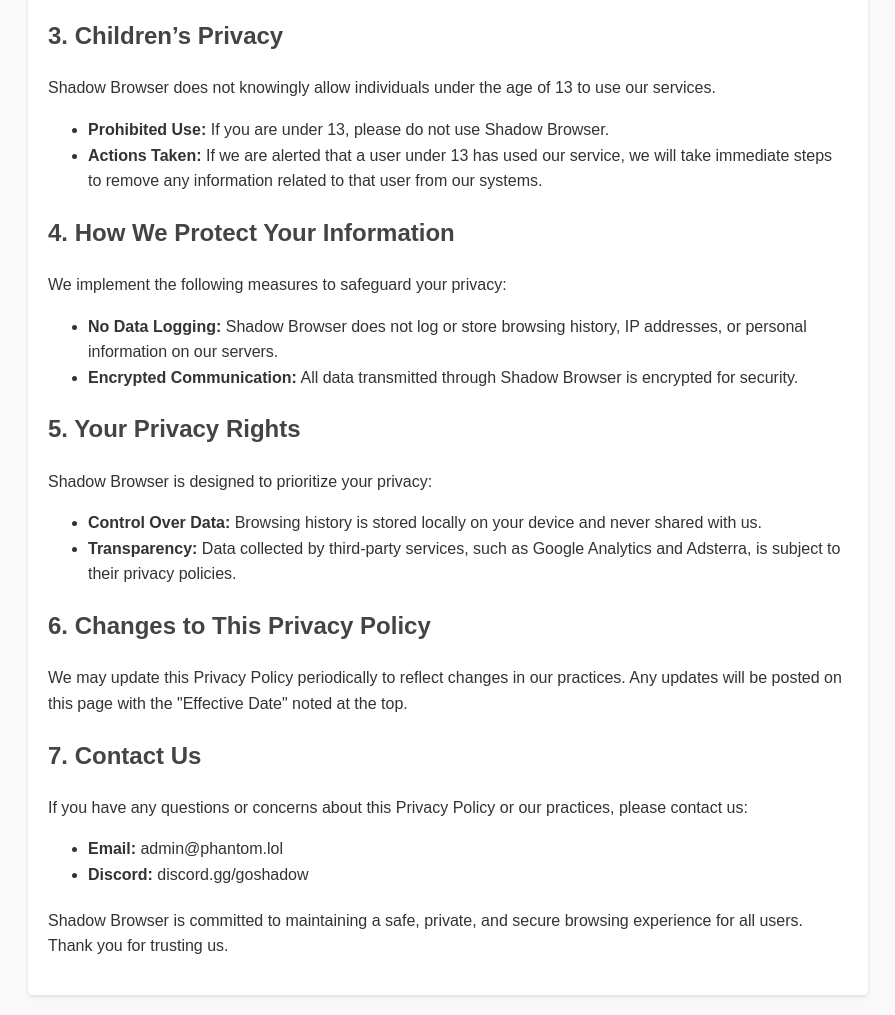
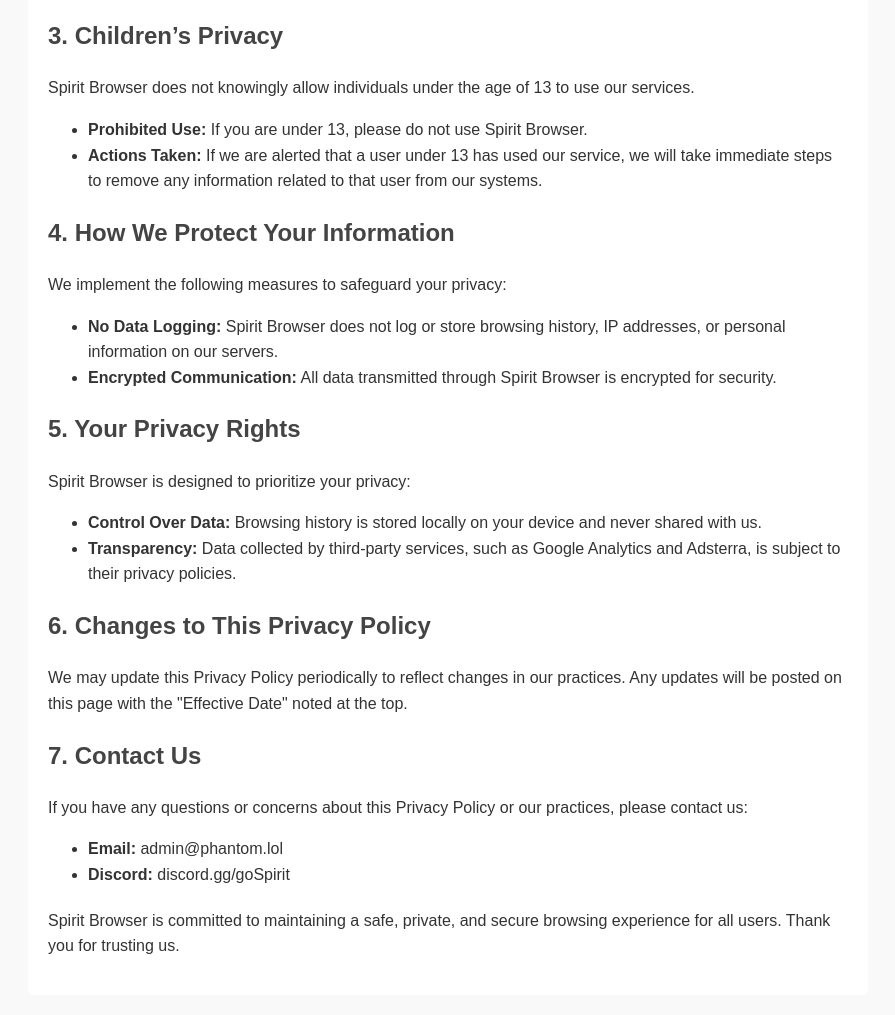
Before and after one commit to Neven12376/Spirit, a website: page public/privacy.html in a window 1280 px wide. Shown: the part 925-1940 px from the top of the page, without its empty margins (192-1087 px from the left). Drawn offline with Linux system fonts and the light colour scheme.

Commit message:
Update privacy.html

```diff
--- a/public/privacy.html
+++ b/public/privacy.html
@@ -3,7 +3,7 @@
 <head>
     <meta charset="UTF-8">
     <meta name="viewport" content="width=device-width, initial-scale=1.0">
-    <title>Privacy Policy - Shadow Browser</title>
+    <title>Privacy Policy - Spirit Browser</title>
     <style>
         body {
             font-family: Arial, sans-serif;
@@ -32,7 +32,7 @@
             background: #fff;
             padding: 20px;
             border-radius: 5px;
-            box-shadow: 0 2px 4px rgba(0, 0, 0, 0.1);
+            box-Spirit: 0 2px 4px rgba(0, 0, 0, 0.1);
         }
         .section {
             margin-bottom: 20px;
@@ -83,10 +83,10 @@
         <div class="section">
             <h2>3. Children’s Privacy</h2>
             <p>
-                Shadow Browser does not knowingly allow individuals under the age of 13 to use our services.
+                Spirit Browser does not knowingly allow individuals under the age of 13 to use our services.
             </p>
             <ul>
-                <li><strong>Prohibited Use:</strong> If you are under 13, please do not use Shadow Browser.</li>
+                <li><strong>Prohibited Use:</strong> If you are under 13, please do not use Spirit Browser.</li>
                 <li><strong>Actions Taken:</strong> If we are alerted that a user under 13 has used our service, we will take immediate steps to remove any information related to that user from our systems.</li>
             </ul>
         </div>
@@ -97,15 +97,15 @@
                 We implement the following measures to safeguard your privacy:
             </p>
             <ul>
-                <li><strong>No Data Logging:</strong> Shadow Browser does not log or store browsing history, IP addresses, or personal information on our servers.</li>
-                <li><strong>Encrypted Communication:</strong> All data transmitted through Shadow Browser is encrypted for security.</li>
+                <li><strong>No Data Logging:</strong> Spirit Browser does not log or store browsing history, IP addresses, or personal information on our servers.</li>
+                <li><strong>Encrypted Communication:</strong> All data transmitted through Spirit Browser is encrypted for security.</li>
             </ul>
         </div>
 
         <div class="section">
             <h2>5. Your Privacy Rights</h2>
             <p>
-                Shadow Browser is designed to prioritize your privacy:
+                Spirit Browser is designed to prioritize your privacy:
             </p>
             <ul>
                 <li><strong>Control Over Data:</strong> Browsing history is stored locally on your device and never shared with us.</li>
@@ -125,11 +125,11 @@
             <p>If you have any questions or concerns about this Privacy Policy or our practices, please contact us:</p>
             <ul>
                 <li><strong>Email:</strong> admin@phantom.lol</li>
-                <li><strong>Discord:</strong> discord.gg/goshadow</li>
+                <li><strong>Discord:</strong> discord.gg/goSpirit</li>
             </ul>
         </div>
 
-        <p>Shadow Browser is committed to maintaining a safe, private, and secure browsing experience for all users. Thank you for trusting us.</p>
+        <p>Spirit Browser is committed to maintaining a safe, private, and secure browsing experience for all users. Thank you for trusting us.</p>
     </div>
 </body>
 </html>
```
